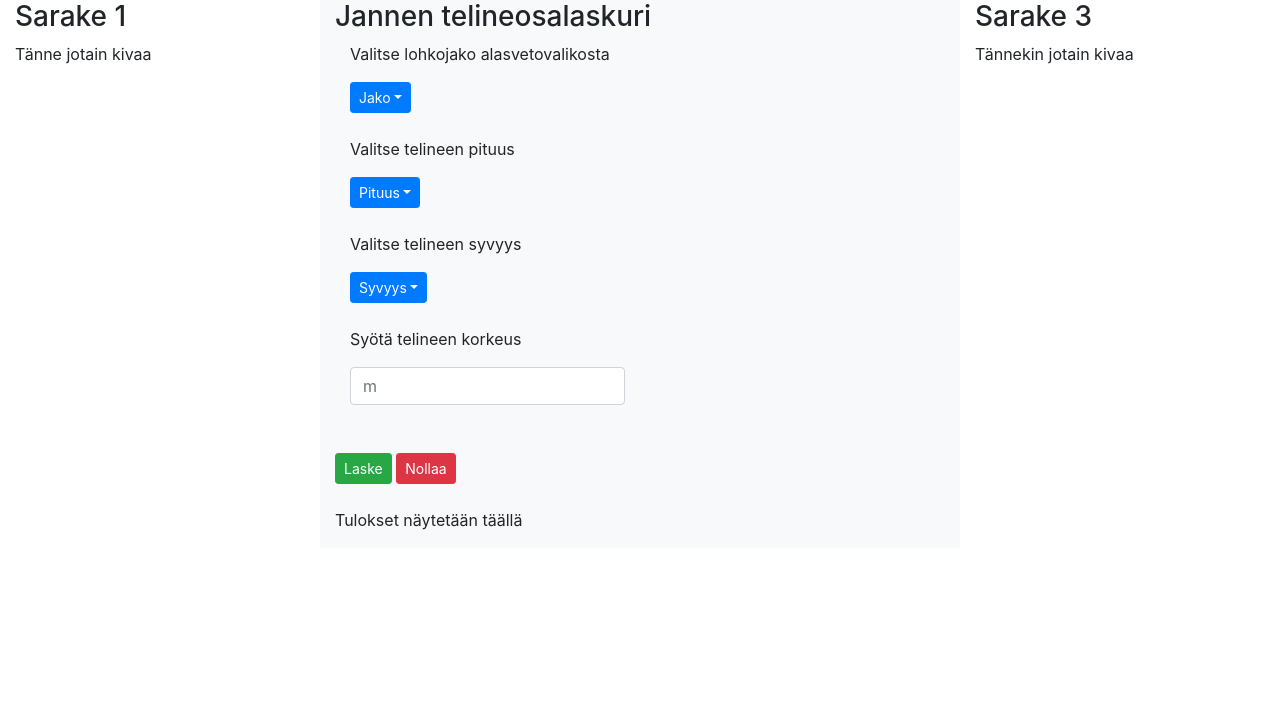
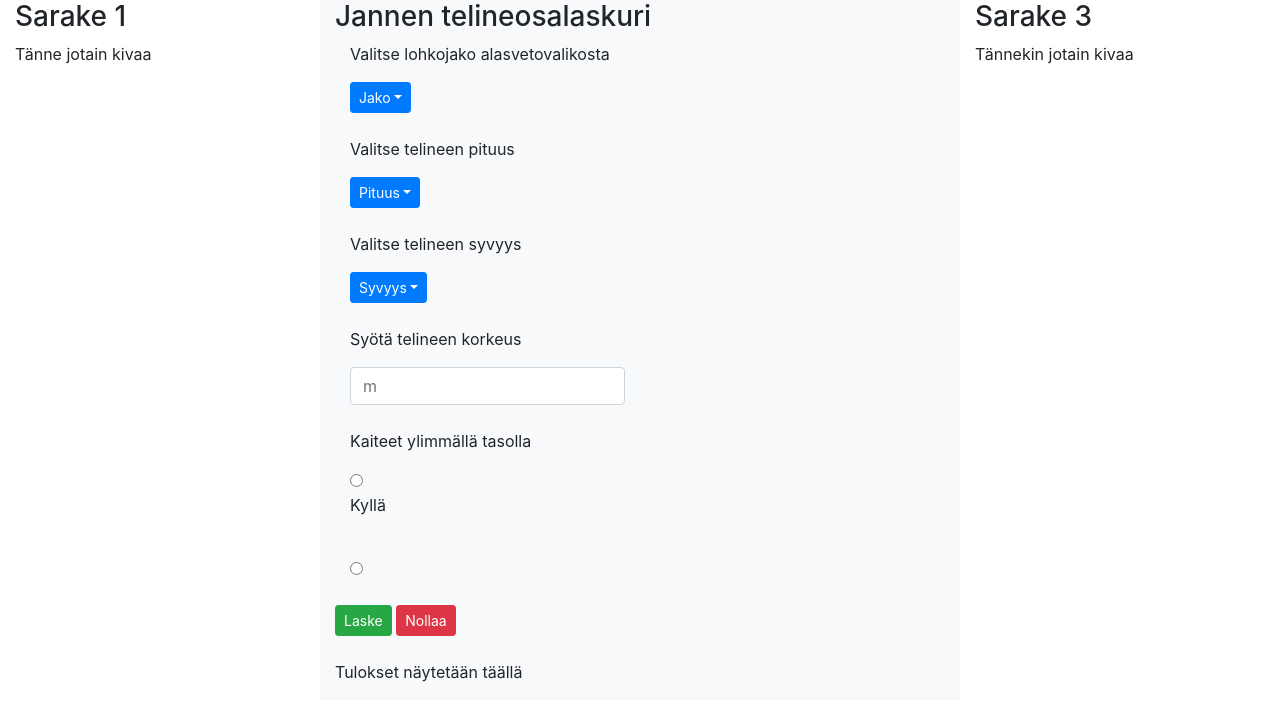
Before and after one commit to k0rkka/telineosalaskuri, a website: page sivu.html in a window 1280 px wide. Drawn offline with nearby package versions, Linux system fonts and the light colour scheme.

Commit message:
Lisätty sivu.html tiedostoon radio painikkeet Kyllä ja ei

```diff
--- a/sivu.html
+++ b/sivu.html
@@ -58,8 +58,14 @@
         <br>
         <p>Syötä telineen korkeus</p>
         <input type="number" id="height" class="form-control" placeholder="m" required>
+        <br>
+        <p>Kaiteet ylimmällä tasolla</p>
+          <div>
+            <input type="radio" value="Kyllä" data-value="true"> <p>Kyllä</p>
+          </div>
+          <br>
+          <input type="radio" value="Ei" data-value="false">
         </div>
-        <br>
         <br>
         <button id="calculateButton" type="button" class="btn btn-success btn-sm" onclick="calculate()">Laske</button>
         <button id="resetButton" type="button" class="btn btn-danger btn-sm" onclick="reset()">Nollaa</button>
```
